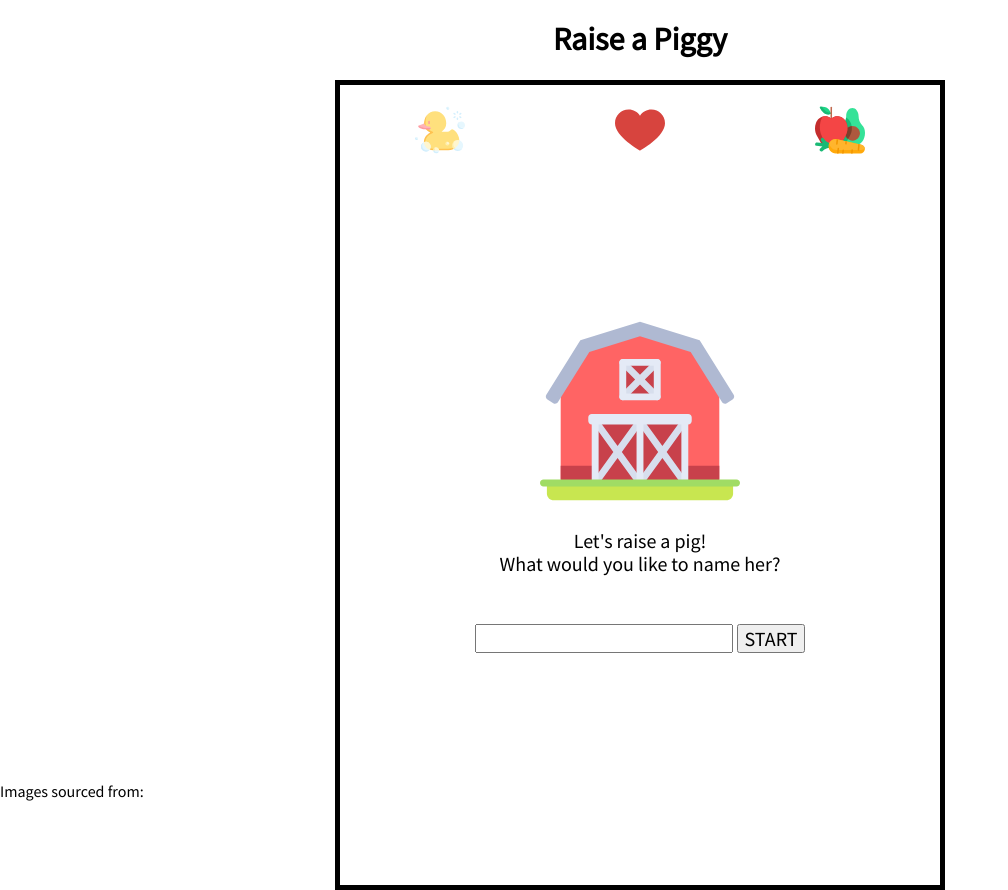
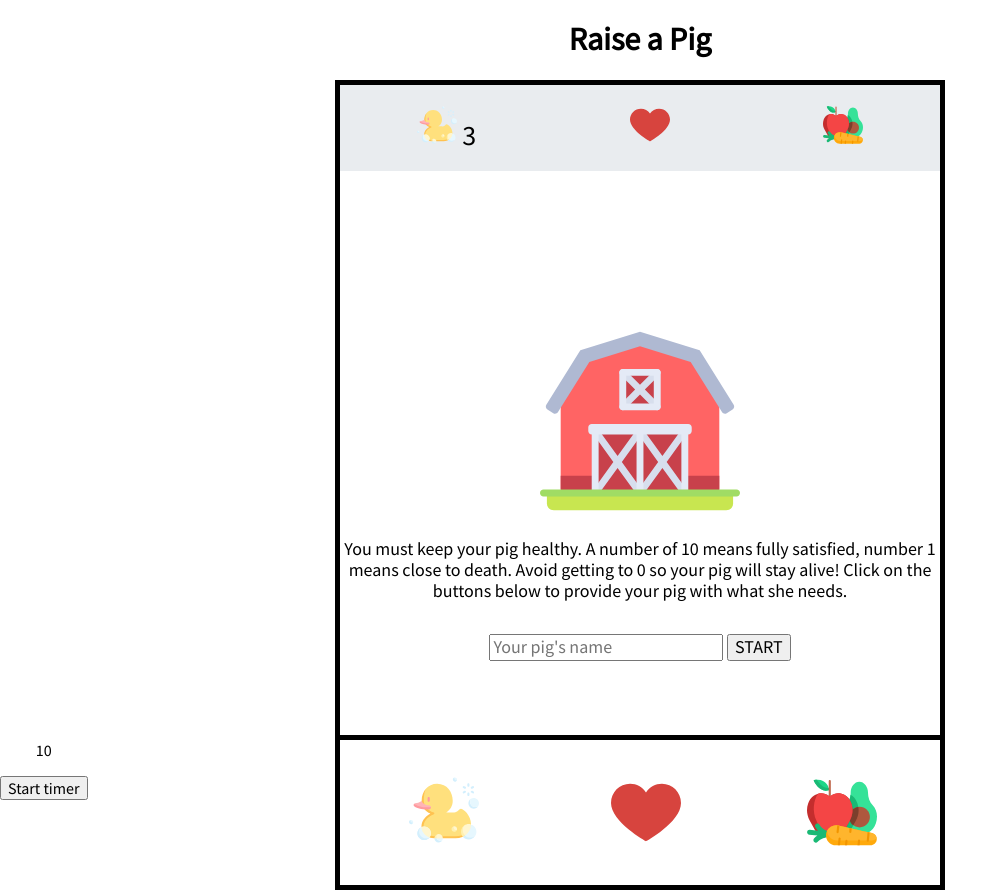
Before and after one commit to Luna5678/project-0, a plain HTML site: page index.html in a window 1280 px wide. Shown: the whole page, without its empty margins (0-1008 px from the left). Drawn offline with nearby package versions, Linux system fonts and the light colour scheme.

Commit message:
Timers are working and cleaned up code to work on one meter first

```diff
--- a/index.html
+++ b/index.html
@@ -13,24 +13,24 @@
     <script src="https://cdnjs.cloudflare.com/ajax/libs/jquery/3.2.1/jquery.js"></script>
     <!-- Main JS -->
     <script src="./scripts/app.js" defer></script>
-    <title>piggy</title>
+    <title>Raise a Pig</title>
 </head>
 <body>
     <header>
-        <h1>Raise a Piggy</h1></header>
+        <h1>Raise a Pig</h1></header>
     <div id="game-container">
-        <section id="health-bar">
+        <section class="health-bar">
             <span id="health-clean">
-                <img src="./images/rubber-duck.svg" alt="rubber duck">
-                <span id="clean-Score"></span>
+                <img src="./images/rubber-duck.svg" alt="rubber duck" id="health-clean-image">
+                <span id="clean-score">3</span>
             </span>
             <span id="health-love">
-                <img src="./images/heart.svg" alt="heart">
-                <span id="love-Score"></span>
+                <img src="./images/heart.svg" alt="heart" id="health-love-image">
+                <!-- <span id="love-score"></span> -->
             </span>
             <span id="health-food">
-                <img src="images/healthy-food.svg" alt="fruits">
-                <span id="food-Score"></span>
+                <img src="images/healthy-food.svg" alt="fruits" id="health-food-image">
+                <!-- <span id="food-score"></span> -->
             </span>
         </section>
 
@@ -39,17 +39,22 @@
         </section>
 
         <section id="message">
-            <p>Let's raise a pig!
-                <br>
-                What would you like to name her?
+            <p>You must keep your pig healthy. A number of 10 means fully satisfied, number 1 means close to death. Avoid getting to 0 so your pig will stay alive! Click on the buttons below to provide your pig with what she needs.
             </p>
-        <input type="text">
-        <button>start</button>
+        <input type="text" placeholder="Your pig's name">
+        <button id="start-button">start</button>
+        </section>
+
+        <section id="button-bar">
+            <button><img src="./images/rubber-duck.svg" alt="rubber duck" id="clean-button"></button>
+            <img src="./images/heart.svg" alt="heart" id="heart-button">
+            <img src="images/healthy-food.svg" alt="fruits" id="food-button">
         </section>
 
     </div>
     <footer>
-        Images sourced from:
+        <p id="timer-text">10</p>
+        <button id="btn-start">Start timer</button>
     </footer>
 </body>
 </html>
--- a/scripts/app.js
+++ b/scripts/app.js
@@ -2,26 +2,98 @@
 const game = {
     username: null,
     stage: 0,
+    time: 5,
+    cleanScore: 5,
+    loveScore: 5,
+    foodScore: 5,
     start() {
         game.username = $('input').val();
         game.hideMessage();
-        game.showRowButtons();
         game.newPig();
+        game.displayName();
+        game.updateScores();
         //2 min timer for round (consistent for all rounds)
         //timer for health meters (stage 1: 2 seconds, stage 2: 5 seconds, stage 3: 10 seconds)
-        //display button section at the bottom
     },
     hideMessage() {
         $('#message').hide();
     },
-    showRowButtons() {
-        $('#game-container').append('<div id="row-buttons"></div>');
-    },
     newPig() {
         $('#main-image img').attr('src', './images/pig-baby.png');
+    },
+    displayName() {
+        $('#main-image').prepend(`<h2><em>${game.username}</em></h2>`);
+    },
+    updateScores(){
+        $('#clean-score').text(`${game.cleanScore}`);
+        $('#clean-button').on('click', function() {
+            $('#clean-score').text(`${game.cleanScore+=1}`);
+        })
+    },
+    timer: null,
+    startTimer() {
+        this.timer = setInterval(game.reduceTime, 1000);
+    },
+    reduceTime() {
+        game.time--;
+        console.log(game.time);
+        if (game.time <=0) {
+            clearInterval(game.timer);
+        }
+    },
+
+    meter: null,
+    startMeter(){
+        this.meter = setInterval(game.reduceMeter, 1000);
+    },
+    reduceMeter(){
+        game.cleanScore--;
+        $('#clean-score').text(`${game.cleanScore}`);
+        if (game.cleanScore <=0) {
+            clearInterval(game.meter);
+        }
     }
+
+    // rip (){
+    //     if (game.cleanScore === 0 || game.loveScore === 0 || game.foodScore ===0) {
+
+    //     }
+    // },
+//
+//     resetScores(){
+//         game.cleanScore = 3;
+//     },
+
+//     newStage() {
+//         clearInterval(game.timer);
+//         game.resetScores();
+//         if (game.round > 3){
+//             console.log("Ready for transfer");
+//         }
+
+//     }
+
 };
 
 
+$('#start-button').on("click", game.start);
 
-$("button").on("click", game.start);
+
+// /* YOUTUBE */
+
+// const $timerTex = $('#timer-text');
+// const $btnStart = $('#btn-start');
+
+// let gameTimer = 10;
+// let intervalID;
+
+
+// ($btnStart).on('click',  function(){
+//     intervalID = setInterval(function(){
+//         gameTimer-=1;
+//         $($timerTex).text(gameTimer);
+//         }, 1000);
+//         if (intervalID === 0) {
+//             clearInterval(intervalID)
+//         }
+//         });
--- a/styles/style.css
+++ b/styles/style.css
@@ -369,15 +369,16 @@ h1 {
   position: relative;
 }
 
-#health-bar {
+.health-bar {
   display: flex;
   justify-content: space-around;
-  margin-top: 20px;
+  padding: 20px 0;
   font-size: 28px;
+  background-color: #e9ecef;
 }
 
-#health-bar img {
-  width: 50px;
+.health-bar img {
+  width: 40px;
 }
 
 #main-image img {
@@ -386,7 +387,7 @@ h1 {
 }
 
 #message {
-  font-size: 20px;
+  font-size: 18px;
 }
 
 #message p {
@@ -395,7 +396,7 @@ h1 {
   margin: 15px auto;
 }
 
-button {
+#start-button {
   text-transform: uppercase;
 }
 
@@ -405,11 +406,23 @@ footer {
   left: 0;
 }
 
-#row-buttons {
+#button-bar {
   height: 150px;
   width: 100%;
   border-top: 5px solid black;
   box-sizing: border-box;
   position: absolute;
   bottom: 0;
+  display: flex;
+  justify-content: space-around;
 }
+
+#button-bar img {
+  width: 70px;
+}
+
+#button-bar button {
+  background: none;
+  border: none;
+  padding: none;
+}
```
Also changed, not shown: 1 other file.
